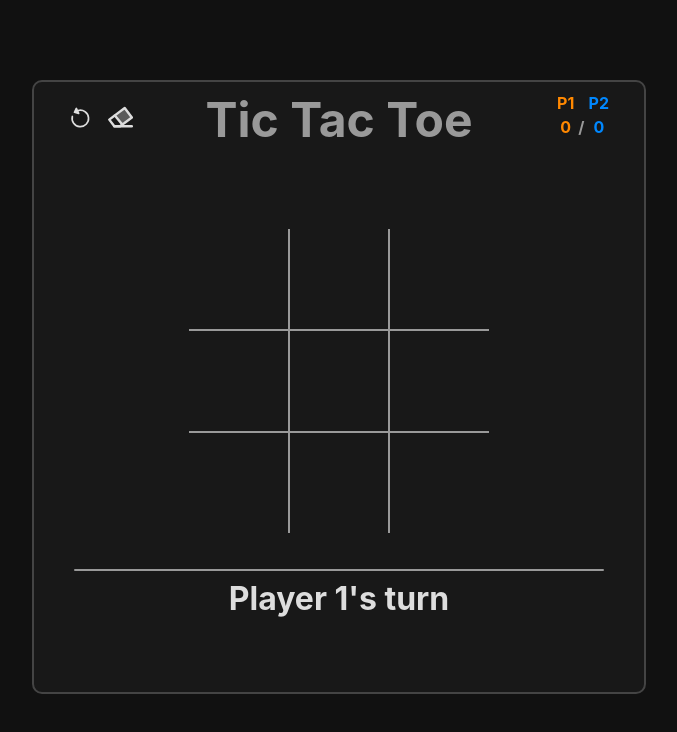
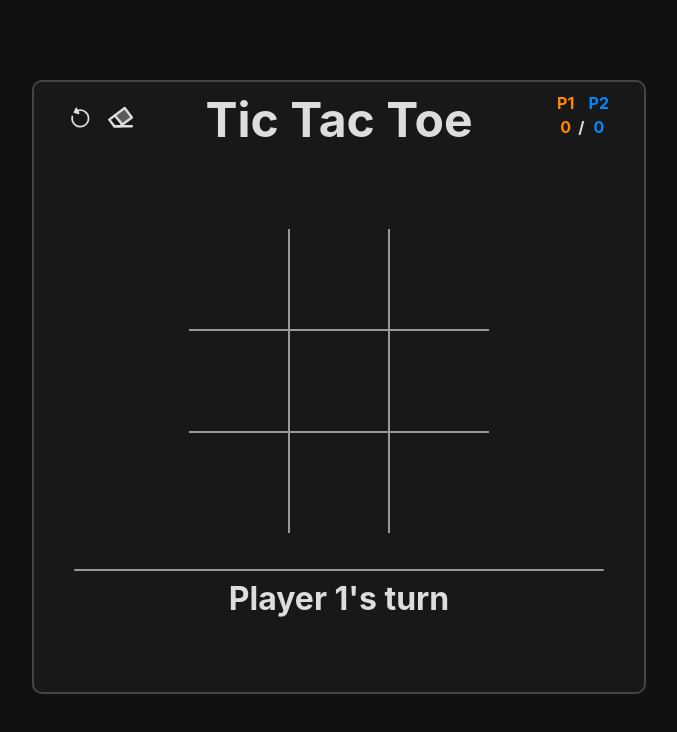
Before and after one commit to BaoziBandit/tictactoe, a React (Vite) app: page / in a window 1280 px wide. Shown: the top 732 px of the page, without its empty margins (301-978 px from the left). Built offline with nearby package versions, Linux system fonts and the light colour scheme.

Commit message:
Fixed color not matching the other white text.

```diff
--- a/src/game/Board/BoardHeader.module.css
+++ b/src/game/Board/BoardHeader.module.css
@@ -2,7 +2,7 @@
   position: relative;
   text-align: center;
   margin-top: 0.5em;
-  color: #999;
+  color: #ddd;
 }
 .header h1{
   font-size: 3em;
```
